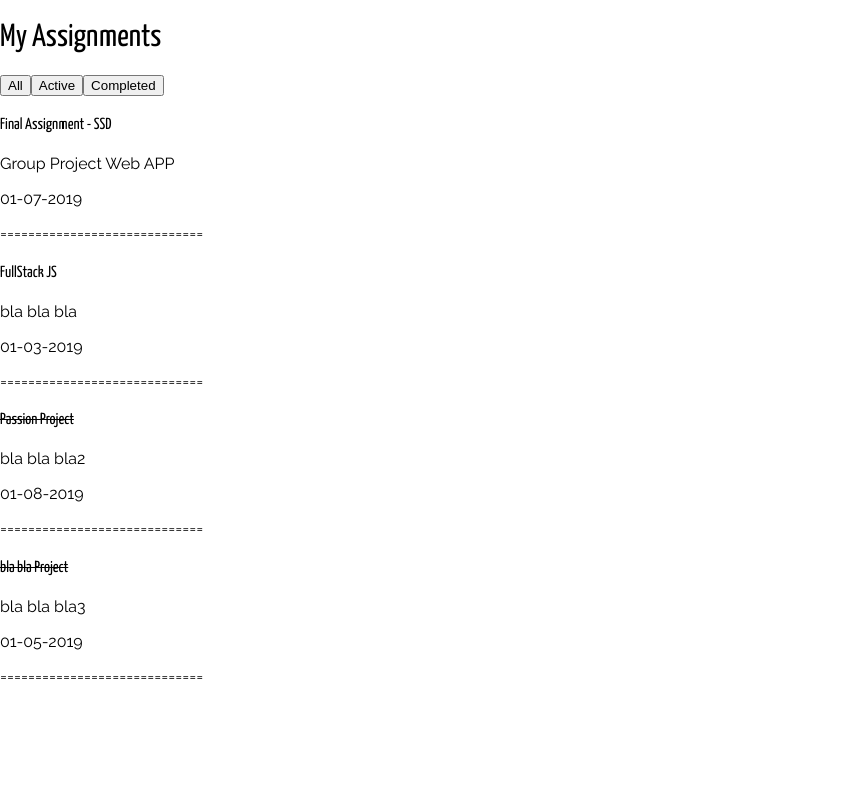
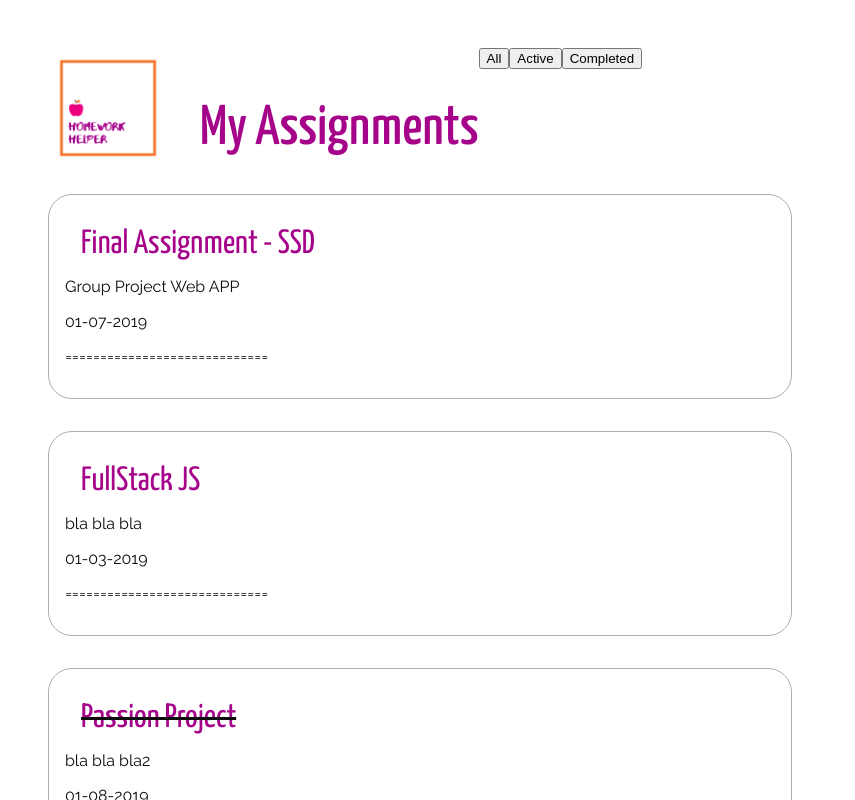
Before and after one commit to denismaltev/AssignmentTracker_Client, a React (Create React App) app in the folder homework-tracker/: page / in a window 1280 px wide. Shown: the top 800 px of the page, without its empty margins (0-855 px from the left). Built offline with nearby package versions, Linux system fonts and the light colour scheme.

Commit message:
began styling Assignment Component

```diff
--- a/homework-tracker/src/App.css
+++ b/homework-tracker/src/App.css
@@ -3,9 +3,49 @@
 .App {
   margin: 0;
   font-family: "raleway", sans-serif;
+  color: #0D0D0D;
+  padding: 3rem;
 }
 
 .App h1, h2, h3, h4 {
   font-family: "Yanone Kaffeesatz", sans-serif;
   font-weight: 400;
 }
+
+.header {
+  display: flex;
+  flex: 1
+}
+
+.header img {
+  width: 7.5rem;
+  height: 7.5rem;
+  margin-right: 2rem;
+  aspect-ratio: fixed;
+}
+
+.header h1 {
+  color: #A6038B;
+  font-weight: 500;
+  align-self: flex-end;
+  padding-top: 1rem;
+  font-size: 3.5rem;
+}
+
+.sortButtons {
+  justify-items: flex-end;
+}
+
+.Card {
+  width: 60%;
+  border: 1px solid #adadad;
+  border-radius: 1.5rem;
+  margin-bottom: 2rem;
+  padding: 1rem;
+}
+
+.Card h4 {
+  color: #A6038B;
+  font-size:2.1rem;
+  margin: 1rem
+}
--- a/homework-tracker/src/components/MyAssignments.js
+++ b/homework-tracker/src/components/MyAssignments.js
@@ -1,6 +1,7 @@
 import React, { useState } from "react";
 import { Button } from "react-bootstrap";
 import Assignment from "./Assignment";
+import  Logo  from '../assets/Logo.png'
 
 // fake data must be replaced with data from DB
 const fakeDataArray = [
@@ -51,10 +52,15 @@ export default function MyAssignments() {
 
   return (
     <div>
+      <div className="header">
+      <img src= {Logo} />
       <h1>My Assignments</h1>
-      <Button onClick={showAllAssignments}>All</Button>
-      <Button onClick={showOnlyActiveAssignments}>Active</Button>
-      <Button onClick={showOnlyCompletedAssignments}>Completed</Button>
+      <div className="sortButtons">
+      <Button className="headerButton" onClick={showAllAssignments}>All</Button>
+      <Button className="headerButton" onClick={showOnlyActiveAssignments}>Active</Button>
+      <Button className="headerButton" onClick={showOnlyCompletedAssignments}>Completed</Button>
+      </div>
+      </div>
       {fakeDataArray.map(assignment =>
         (completed && assignment.isDone) || (active && !assignment.isDone) ? (
           <Assignment key={assignment.title} assignment={assignment} />
```
